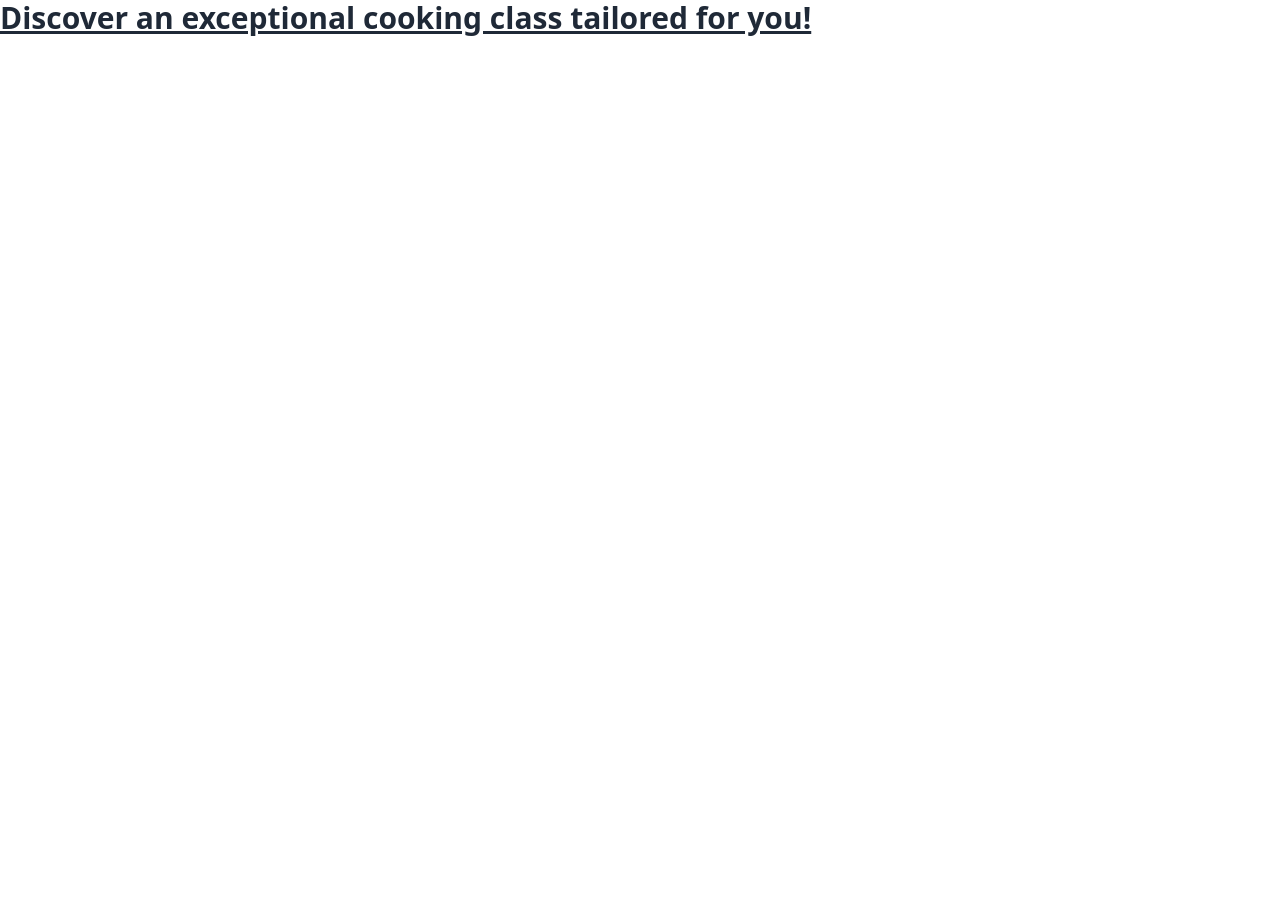
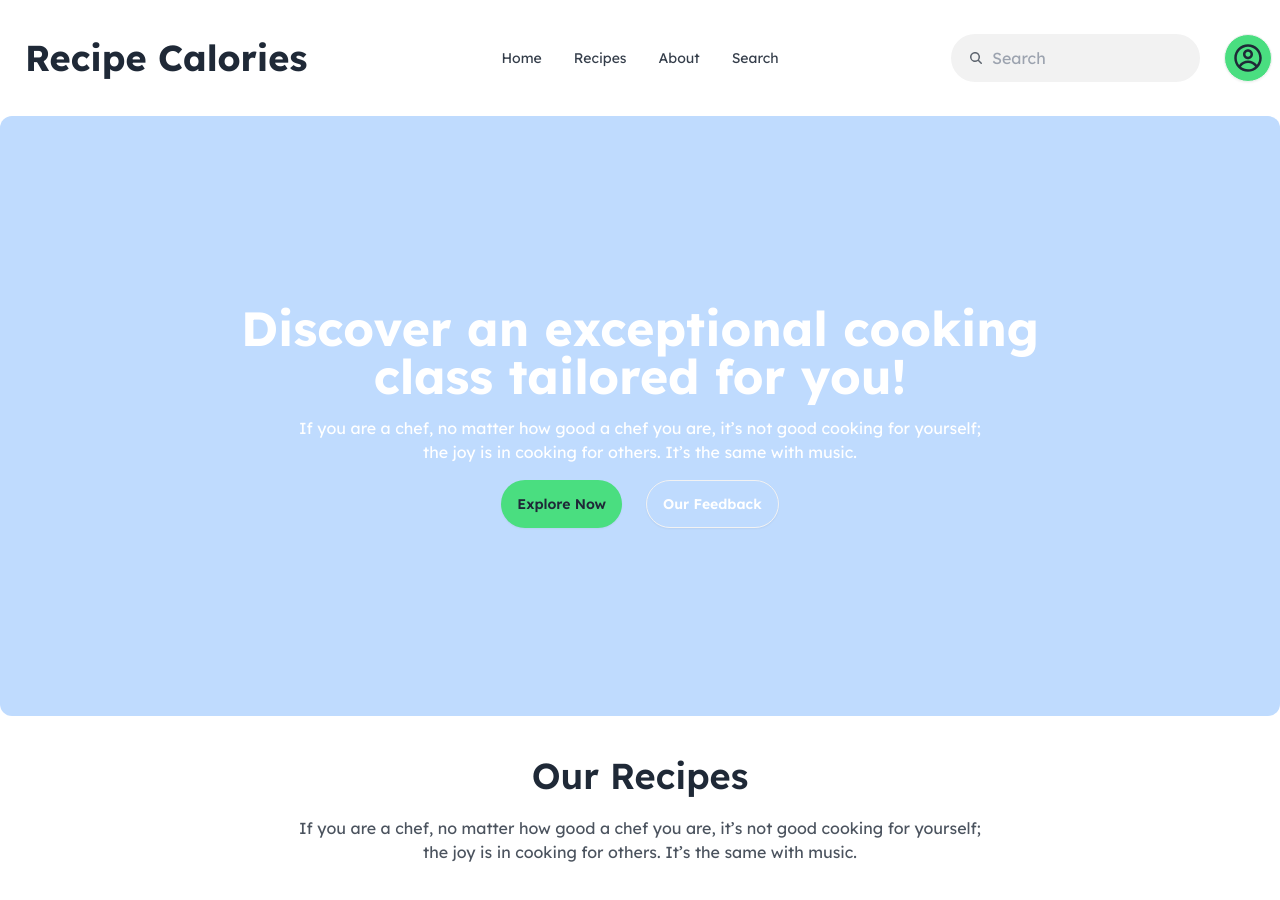
Before and after one commit to hasanposh/chefs-table, a React (Vite) app: page / in a window 1280 px wide. Shown: the top 900 px of the page. Before the commit the page ends 800 px from the top, so only its background shows below. Built offline with nearby package versions, Linux system fonts and the light colour scheme.

Commit message:
done by banner

```diff
--- a/index.html
+++ b/index.html
@@ -6,7 +6,7 @@
     <meta name="viewport" content="width=device-width, initial-scale=1.0" />
     <title>Vite + React</title>
   </head>
-  <body>
+  <body class="font-lexend">
     <div id="root"></div>
     <script type="module" src="/src/main.jsx"></script>
   </body>
--- a/package.json
+++ b/package.json
@@ -11,7 +11,8 @@
   },
   "dependencies": {
     "react": "^18.2.0",
-    "react-dom": "^18.2.0"
+    "react-dom": "^18.2.0",
+    "react-icons": "^5.0.1"
   },
   "devDependencies": {
     "@types/react": "^18.2.64",
--- a/src/App.css
+++ b/src/App.css
@@ -1,2 +1,3 @@
 #root {
+  font-family: "Lexend", sans-serif;
 }
--- a/src/App.jsx
+++ b/src/App.jsx
@@ -1,11 +1,25 @@
 
 import './App.css'
+import Banner from './Components/Banner/Banner'
+import Navbar from './Components/Navbar/Navbar'
+
 
 function App() {
 
   return (
     <>
-      <h3 className="text-3xl font-bold underline">Discover an exceptional cooking class tailored for you!</h3>
+    <Navbar></Navbar>
+    <Banner></Banner>
+    <div className='text-center space-y-5 my-10'>
+    <h3 className=' text-4xl font-semibold'> Our Recipes</h3>
+    <p className='opacity-80'>
+          If you are a chef, no matter how good a chef you are, it’s not good
+          cooking for yourself;
+          <br />
+          the joy is in cooking for others. It’s the same
+          with music.
+        </p>
+    </div>
     </>
   )
 }
--- /dev/null
+++ b/src/Components/Banner/Banner.jsx
@@ -0,0 +1,27 @@
+const Banner = () => {
+  return (
+    <div className="container mx-auto">
+      {/* bg-[url('../../assets/images/banner.jpeg')] */}
+      <div className="bg-blue-200 h-[600px] rounded-xl space-y-4 text-white flex flex-col justify-center text-center items-center">
+        <h3 className="text-5xl font-bold  ">
+          Discover an exceptional cooking
+          <br />
+          class tailored for you!
+        </h3>
+        <p>
+          If you are a chef, no matter how good a chef you are, it’s not good
+          cooking for yourself;
+          <br />
+          the joy is in cooking for others. It’s the same
+          with music.
+        </p>
+        <div className=" space-x-6">
+            <button className="btn bg-green-400 rounded-full border-none"> Explore Now</button>
+            <button className="btn rounded-full bg-transparent text-white"> Our Feedback</button>
+        </div>
+      </div>
+    </div>
+  );
+};
+
+export default Banner;
--- /dev/null
+++ b/src/Components/Foodcards/Foodcards.jsx
@@ -0,0 +1,10 @@
+
+const Foodcards = () => {
+    return (
+        <div>
+
+        </div>
+    );
+};
+
+export default Foodcards;
--- /dev/null
+++ b/src/Components/Navbar/Navbar.jsx
@@ -0,0 +1,90 @@
+import { CgProfile } from "react-icons/cg";
+
+const Navbar = () => {
+  return (
+    <div className="container mx-auto my-6">
+      <div className="navbar bg-base-100">
+        <div className="navbar-start">
+          <div className="dropdown">
+            <div tabIndex={0} role="button" className="btn btn-ghost lg:hidden">
+              <svg
+                xmlns="http://www.w3.org/2000/svg"
+                className="h-5 w-5"
+                fill="none"
+                viewBox="0 0 24 24"
+                stroke="currentColor"
+              >
+                <path
+                  strokeLinecap="round"
+                  strokeLinejoin="round"
+                  strokeWidth="2"
+                  d="M4 6h16M4 12h8m-8 6h16"
+                />
+              </svg>
+            </div>
+            <ul
+              tabIndex={0}
+              className="menu menu-sm dropdown-content mt-3 z-[1] p-2 shadow bg-base-100 rounded-box w-52"
+            >
+              <li>
+                <a>Home</a>
+              </li>
+              <li>
+                <a>Recipes</a>
+              </li>
+              <li>
+                <a>About</a>
+              </li>
+              <li>
+                <a>Search</a>
+              </li>
+            </ul>
+          </div>
+          <a className="btn btn-ghost md:text-4xl font-bold">Recipe Calories</a>
+        </div>
+        <div className="navbar-center hidden lg:flex">
+          <ul className="menu menu-horizontal px-1 opacity-90">
+            <li>
+              <a>Home</a>
+            </li>
+            <li>
+              <a>Recipes</a>
+            </li>
+            <li>
+              <a>About</a>
+            </li>
+            <li>
+              <a>Search</a>
+            </li>
+          </ul>
+        </div>
+        <div className="navbar-end gap-6 ">
+            {/* search input */}
+          <div className="">
+            <label className="input bg-base-200 rounded-full hidden md:flex items-center gap-2">
+              <svg
+                xmlns="http://www.w3.org/2000/svg"
+                viewBox="0 0 16 16"
+                fill="currentColor"
+                className="w-4 h-4 opacity-70"
+              >
+                <path
+                  fillRule="evenodd"
+                  d="M9.965 11.026a5 5 0 1 1 1.06-1.06l2.755 2.754a.75.75 0 1 1-1.06 1.06l-2.755-2.754ZM10.5 7a3.5 3.5 0 1 1-7 0 3.5 3.5 0 0 1 7 0Z"
+                  clipRule="evenodd"
+                />
+              </svg>
+              <input type="text" className="grow " placeholder="Search" />
+            </label>
+          </div>
+          {/* profile btn */}
+          <div className="btn p-2 mr-6 md:m-0 bg-green-400 rounded-full text-3xl">
+            <CgProfile></CgProfile>
+          </div>
+        </div>
+      </div>
+    </div>
+  );
+};
+
+export default Navbar;
--- a/src/index.css
+++ b/src/index.css
@@ -1,3 +1,9 @@
+@import url('https://fonts.googleapis.com/css2?family=Lexend:wght@100..900&display=swap');
+
 @tailwind base;
 @tailwind components;
 @tailwind utilities;
+
+.font-lexend{
+    font-family: "Lexend", sans-serif;
+}
```
Also changed, not shown: src/Components/Foodcard/Foodcard.jsx (added), src/assets/images/banner.jpeg (added), 1 other file (tests, documents, lock files or other folders).
